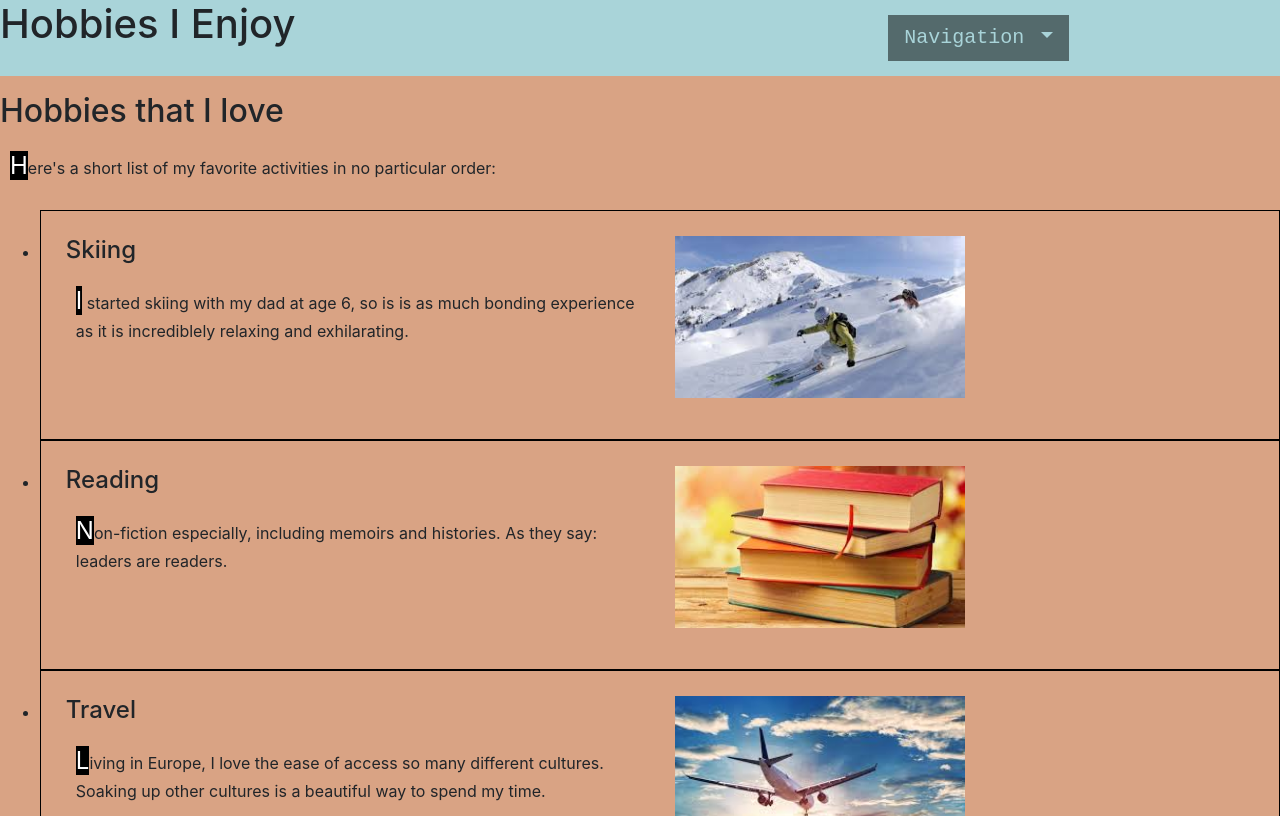
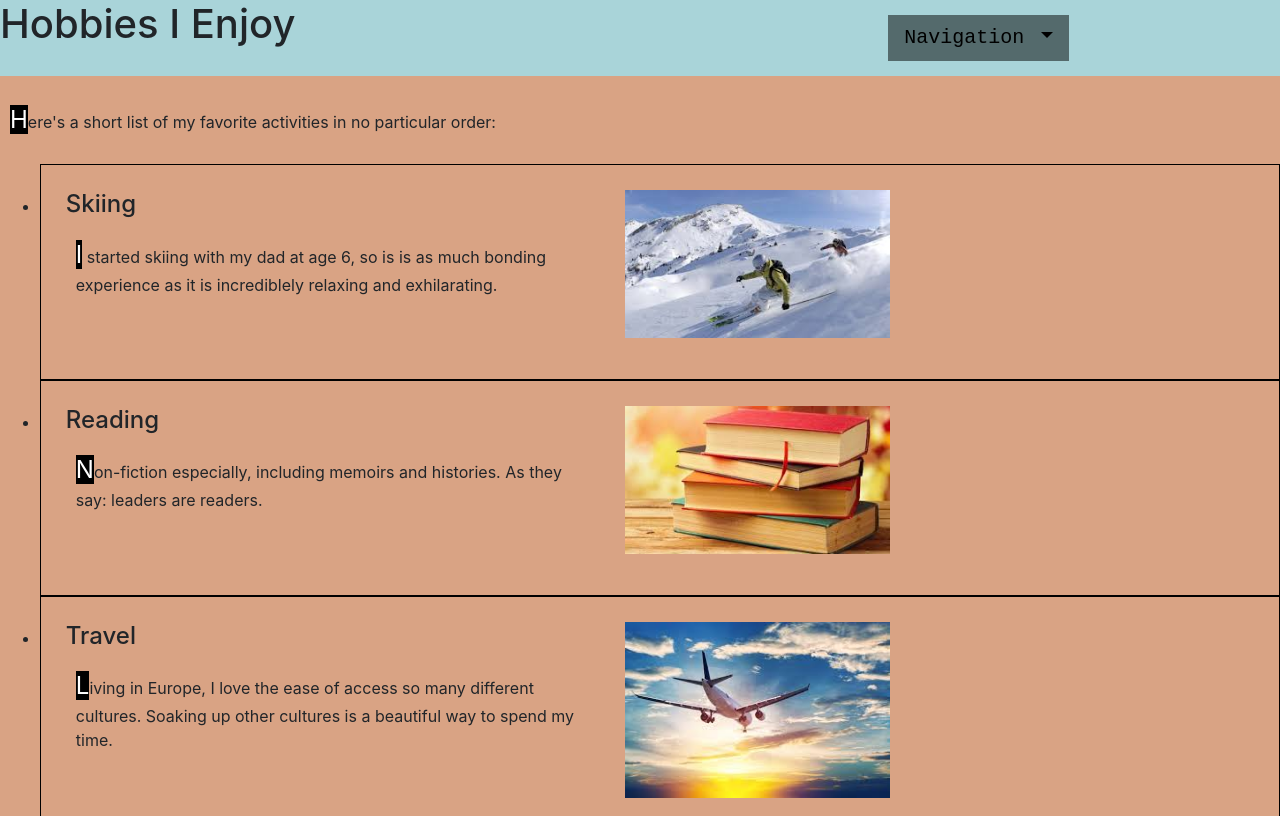
Before and after one commit to bgoodwin12/project0, a plain HTML site: page hobbies.html in a window 1280 px wide. Shown: the top 816 px of the page. Drawn offline with nearby package versions, Linux system fonts and the light colour scheme.

Commit message:
final upload

```diff
--- a/hobbies.html
+++ b/hobbies.html
@@ -41,9 +41,7 @@
 
   </div>
 
-  <h2> Hobbies that I love </h2>
   <p> Here's a short list of my favorite activities in no particular order: </p>
-
 
   <ul>
     <li class="hobbies">
--- a/source/index.scss
+++ b/source/index.scss
@@ -12,7 +12,7 @@ $body-background: #d9a384;
 }
 
 %invert-hover {
-  color: black;
+  color: white;
   background-color: $nav-background;
   font-weight: bold;
 }
@@ -31,6 +31,7 @@ a {
   &.nav-link {
     background-color: #546a6c;
     font-size: 125%;
+    color: black;
   }
 }
 
@@ -63,7 +64,7 @@ table {
 
 li.hobbies {
   @extend %border-and-padding;
-
+  padding-right: 10%;
 }
 
 div.intro {
```
Also changed, not shown: build/index.css, 1 other file.
